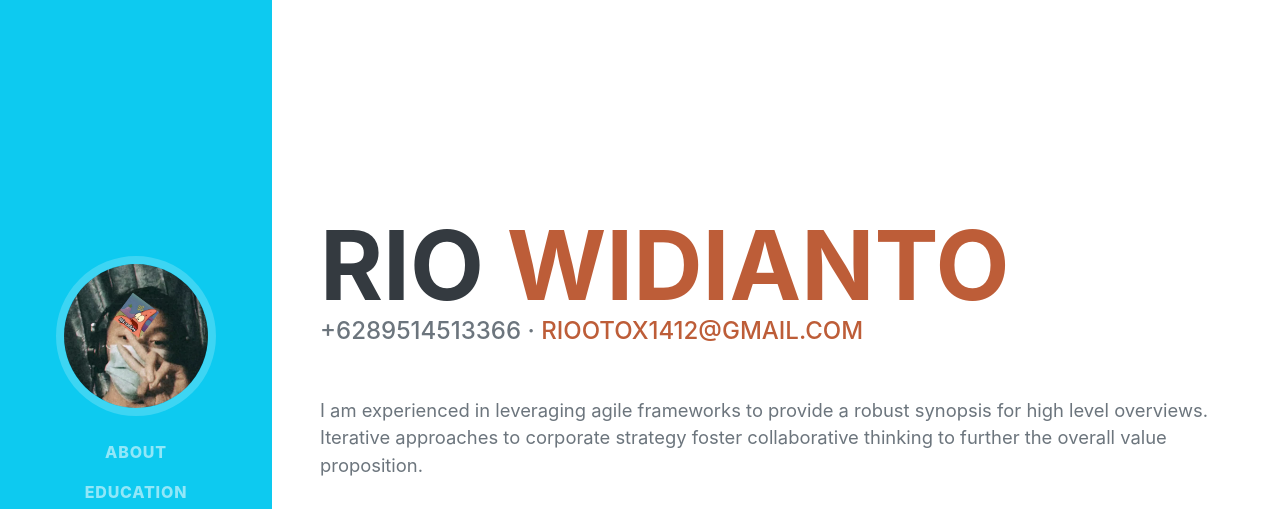
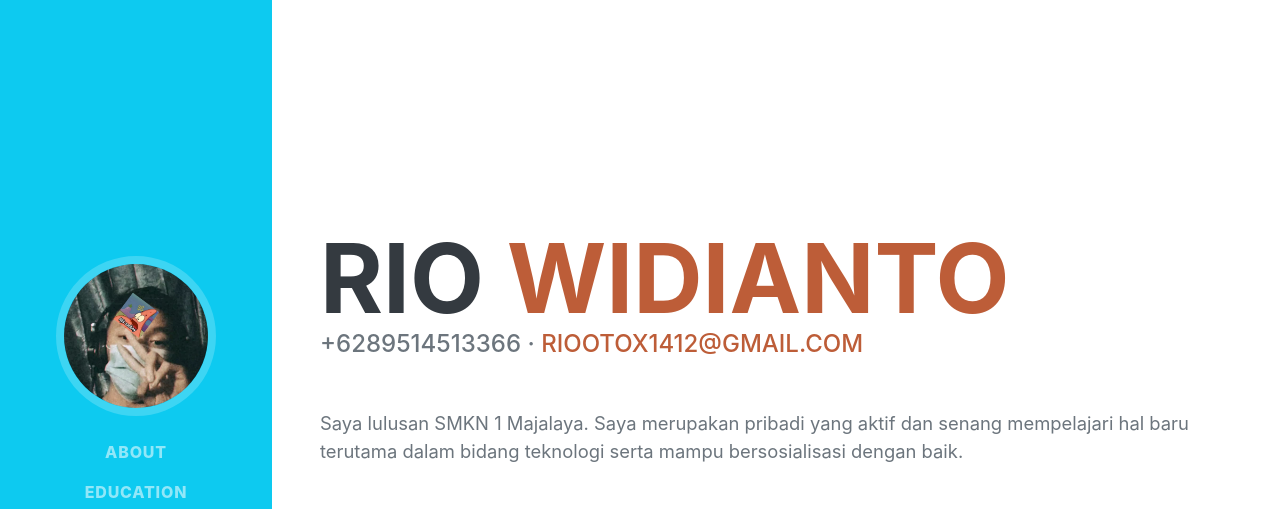
Before and after one commit to riootox1412/CV, a plain HTML site: page index.html in a window 1280 px wide. Shown: the top 509 px of the page. Drawn offline with nearby package versions, Linux system fonts and the light colour scheme; a web font is replaced by a local one.

Commit message:
Menyelesaikan cv

```diff
--- a/index.html
+++ b/index.html
@@ -53,9 +53,10 @@
                     +6289514513366 ·
                     <a href="mailto:name@email.com " class="text-decoration-none">riootox1412@gmail.com</a>
                 </div>
-                <p class="lead mb-5">I am experienced in leveraging agile frameworks to provide a robust synopsis for
-                    high level overviews. Iterative approaches to corporate strategy foster collaborative thinking to
-                    further the overall value proposition.</p>
+                <p class="lead mb-5">Saya lulusan SMKN 1 Majalaya. Saya merupakan pribadi yang aktif dan senang
+                    mempelajari hal baru terutama dalam bidang teknologi serta mampu bersosialisasi dengan baik.
+
+                </p>
                 <div class="social-icons">
                     <a class="social-icon" href="https://www.linkedin.com/in/rio-widianto-a4087b251/"><i
                             class="fab fa-linkedin-in"></i></a>
@@ -146,13 +147,13 @@
         <section class="resume-section" id="skills">
             <div class="resume-section-content">
                 <h2 class="mb-5">Skills</h2>
-                <div class="subheading mb-3">Programming Languages</div>
+                <div class="subheading mb-3">Programming Languages & Tools</div>
                 <ul class="list-inline dev-icons">
                     <li class="list-inline-item"><i class="fab fa-html5"></i></li>
                     <li class="list-inline-item"><i class="fab fa-css3-alt"></i></li>
                     <li class="list-inline-item"><i class="fab fa-js-square"></i></li>
-                    <!-- <li class="list-inline-item"><i class="fab fa-angular"></i></li>
-                    <li class="list-inline-item"><i class="fab fa-react"></i></li> -->
+                    <li class="list-inline-item"><i class="fab fa-github"></i></li>
+                    <!-- <li class="list-inline-item"><i class="fab fa-Git"></i></li> -->
                     <li class="list-inline-item"><i class="fab fa-node-js"></i></li>
                     <!-- <li class="list-inline-item"><i class="fab fa-sass"></i></li>
                     <li class="list-inline-item"><i class="fab fa-less"></i></li>
```
